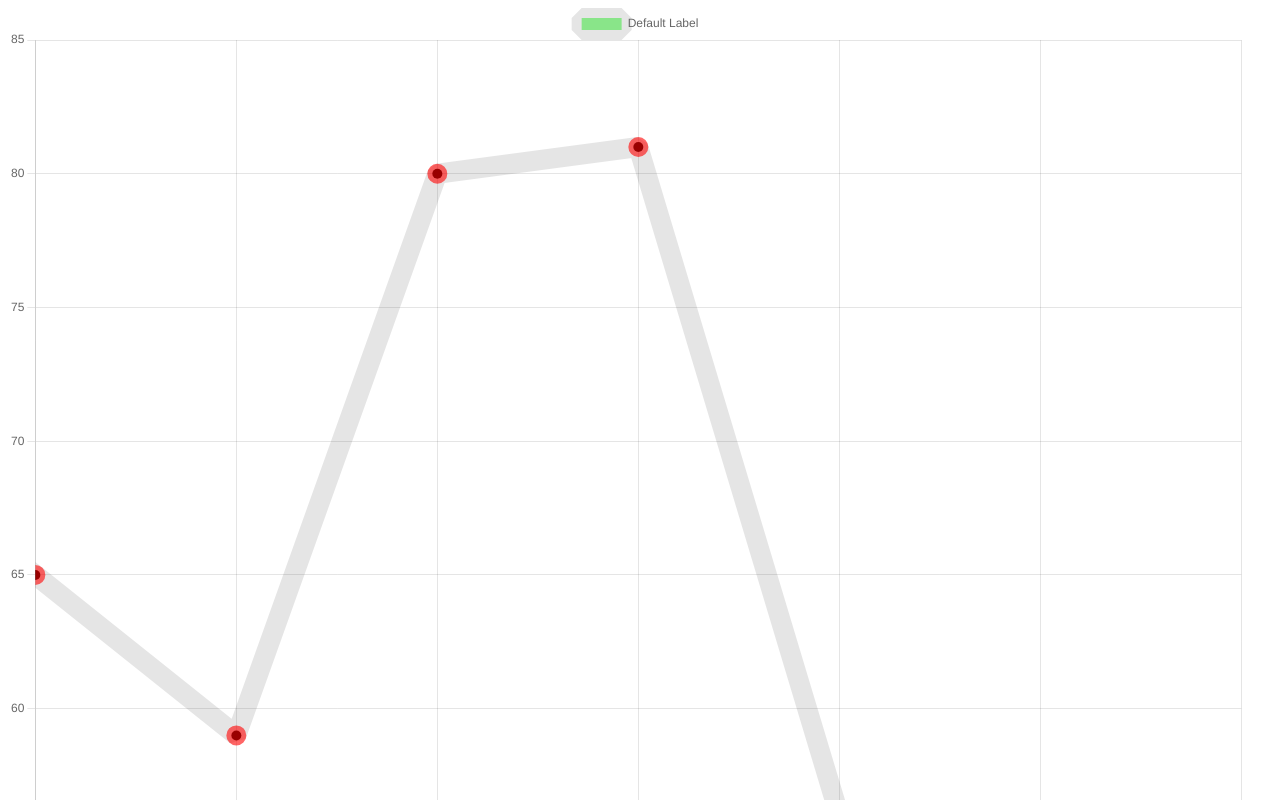
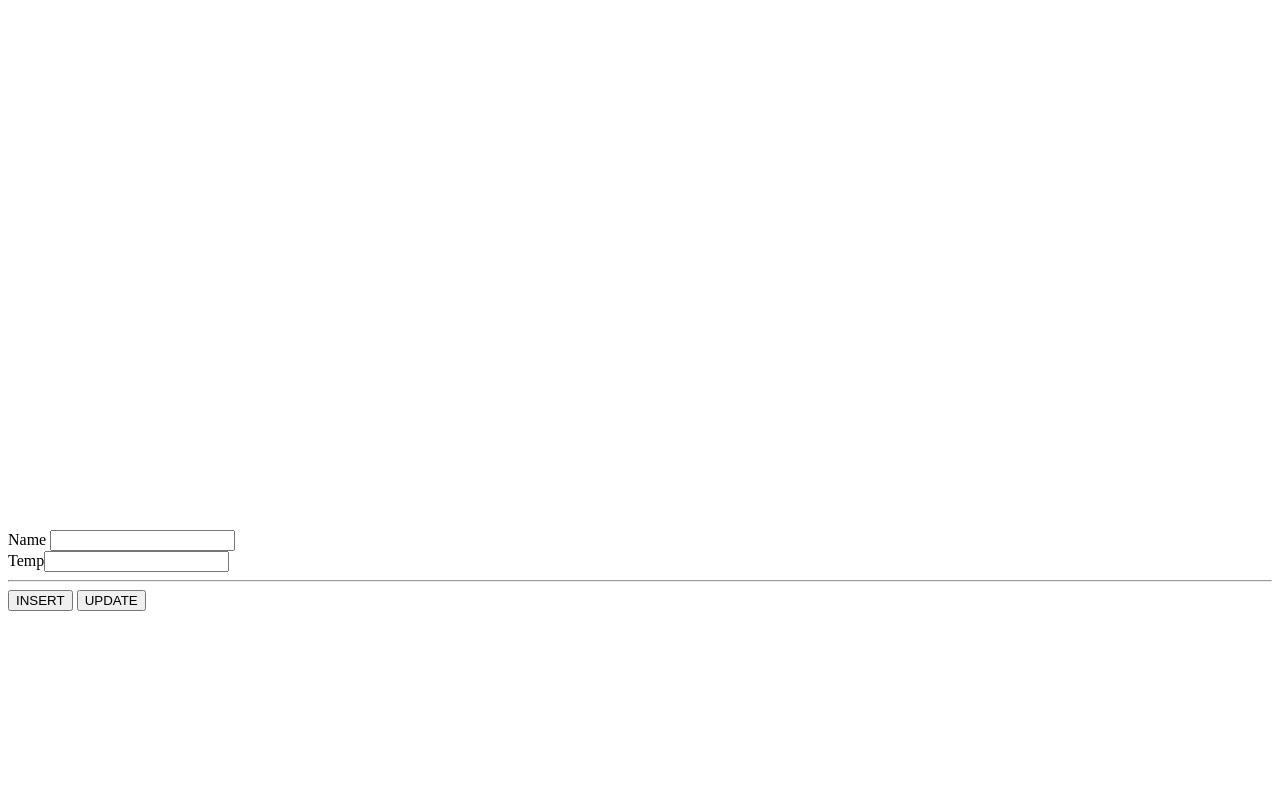
Before and after one commit to Melenko55/ChartJsAndFirebase, a plain HTML site: page index.html in a window 1280 px wide. Shown: the top 800 px of the page. Drawn offline with nearby package versions, Linux system fonts and the light colour scheme.

Commit message:
Charts + data

```diff
--- a/index.html
+++ b/index.html
@@ -10,9 +10,19 @@
     <div>
         <canvas id="lineChart" width="500" height="500"></canvas>
     </div>
-
+    <br>
+    <label for="">Name</label> <input id="Namebox" type="text">
+    <br>
+    <label for="">Temp</label><input id="Tempbox" type="text">
+    <br>
+    <hr>
+    <button id="Insbtn">INSERT</button>
+    <button id="Updatebtn">UPDATE</button>
+    <!-- <button id="Selbtn">SELECT</button>
+    <button id="Updbtn">UPDATE</button>
+    <button id="Delbtn">DELETE</button> -->
 
     <script src="https://cdn.jsdelivr.net/npm/chart.js"></script>
-    <script src="./script.js"></script>
+    <script type="module" src="script.js"></script>
 </body>
 </html>
--- a/script.js
+++ b/script.js
@@ -1,53 +1,119 @@
-const CHART = document.getElementById('lineChart')
+import { initializeApp } from "https://www.gstatic.com/firebasejs/9.6.0/firebase-app.js"
+import {getDatabase, ref, set, child, get, update, remove, push} from "https://www.gstatic.com/firebasejs/9.6.0/firebase-database.js"
 
-const defaultData = {
-            backgroundColor: 'rgba(2, 255, 0, 0.4)',
-            borderCapStyle: 'square',
-            borderColor: 'rgba(0, 0, 0, 0.1)',
-            borderDash: [],
-            borderDashOffset: 0,
-            borderJoinStyle: 'bevel',
-            borderWidth: 20,
-            clip:  {left: 0, top: 0, right: 0, bottom: 0},
-            cubicInterpolationMode: 'default',
-            data: [65, 59, 80, 81, 56, 55, 40],
-            fill: false,
-            hoverBackgroundColor: 'rgba(244, 0, 0, 1)',
-            hoverBorderCapStyle: 'square',
-            hoverBorderColor: 'red',
-            hoverBorderDash: [100],
-            hoverBorderDashOffset: 2,
-            hoverBorderJoinStyle: 'bevel',
-            hoverBorderWidth: 106,
-            label: 'Default Label',
-            indexAxis: 'x',
-            order: 0,
-            pointBackgroundColor: 'rgba(0, 0, 0, 1)',
-            pointBorderColor: 'rgba(255, 0, 0, 0.6)',
-            pointBorderWidth: 10,
-            pointHitRadius: 15,
-            pointHoverBackgroundColor: 'rgba(0, 255, 0, 1)',
-            pointHoverBorderColor: undefined,
-            pointHoverBorderWidth: 1,
-            pointHoverRadius: 4,
-            pointRadius: 5,
-            pointRotation: 90,
-            pointStyle: 'circle',
-            segment: undefined,
-            showLine: true,
-            spanGaps: undefined,
-            stack: 'line',
-            tension: 0,
-            xAxisId: 'first x axis',
-            yAxisId: 'first y axis'
+const firebaseConfig = {
+    apiKey: "AIzaSyCVatz8s881PSZCmTV1c16ovJxswTlFlWQ",
+    authDomain: "homeautomation-f8784.firebaseapp.com",
+    databaseURL: "https://homeautomation-f8784-default-rtdb.firebaseio.com",
+    projectId: "homeautomation-f8784",
+    storageBucket: "homeautomation-f8784.appspot.com",
+    messagingSenderId: "737790294120",
+    appId: "1:737790294120:web:6c3a0108dcf48f8cb9e3dd",
+    measurementId: "G-D0T0FXBSM4"
+}
+
+        const app = initializeApp(firebaseConfig);
+        const db = getDatabase()
+
+        //Refs
+        const namebox = document.getElementById('Namebox')
+        const tempbox = document.getElementById('Tempbox')
+        const insBtn = document.getElementById('Insbtn')
+        const updateBtn = document.getElementById('Updatebtn')
+        const CHART = document.getElementById('lineChart')
+        let lineChart
+        let labels = []
+        let defaultData = []
+
+
+
+        function insertData() {
+            let today = new Date()
+            let time = `${today.getHours()}:${today.getMinutes()}:${today.getSeconds()}`
+            set(push(ref(db, `Temperature/${namebox.value}/data`)), {
+                temp: tempbox.value,
+                time: time
+            }).then( () => {
+                if (lineChart) {
+                    lineChart.data.datasets[0].data.push(tempbox.value)
+                    lineChart.data.labels.push(time)
+                    lineChart.update()
+                }
+
+                alert('data stored suc')
+            }).catch( (e) => {
+                alert('Error ' + e)
+            })
         }
 
-let lineChart = new Chart(CHART, {
-    type: 'line',
-    data: {
-        labels: ['May', 'June', 'July', "August", 'September', 'October', 'November'],
-        datasets: [
-            defaultData
-        ]
+        function selectData() {
+            const dbref = ref(db)
+            get(child(dbref, `Temperature/${namebox.value}/data`)).then((snapshot) => {
+                if (snapshot.exists()) {
+                    labels = []
+                    defaultData = []
+                    const data =  snapshot.val()
+                    Object.values(data).forEach(({temp, time}) => {
+                        labels.push(time)
+                        defaultData.push(temp)
+                    })
+                    if (!lineChart) {
+                        drawChart()
+                    }
+                } else {
+                    alert("no data found")
+                }
+            }).catch( (err) => {
+                alert(`Error: ${err}`)
+            })
         }
-})
+
+        function drawChart() {
+            lineChart = new Chart(CHART, {
+            type: 'rad',
+            data: {
+                labels: labels,
+                datasets: [
+                    {
+                        label: 'Temp1',
+                        data: defaultData,
+                        borderColor: 'rgba(0, 255, 100, 0.5)',
+                        backgroundColor: 'rgba(0, 100, 50, 0.2)',
+                        fill: true,
+                    }
+                ]
+            },
+            options: {
+                responsive: false,
+                onClick: (e) => {
+                    console.log(e);
+                }
+            }
+        })
+        }
+
+        /*function updateData() {
+            update(ref(db, 'Temperature/' + rollbox.value), {
+                NameOfStd: namebox.value,
+                Section: secbox.value,
+                Gender: genbox.value
+            }).then( () => {
+                alert('data update suc')
+            }).catch( (e) => {
+                alert('Error ' + e)
+            })
+        }
+
+        function removeData() {
+            remove(ref(db, 'Temperature/' + rollbox.value)).then( () => {
+                alert('data remove suc')
+            }).catch( (e) => {
+                alert('Error ' + e)
+            })
+        }*/
+
+        insBtn.addEventListener('click', insertData)
+        updateBtn.addEventListener('click', selectData)
+        // selBtn.addEventListener('click', selectData)
+        // updBtn.addEventListener('click', updateData)
+        // delBtn.addEventListener('click', removeData)
```
Also changed, not shown: test.js (added, +172 -0 lines), LineChart.txt.
